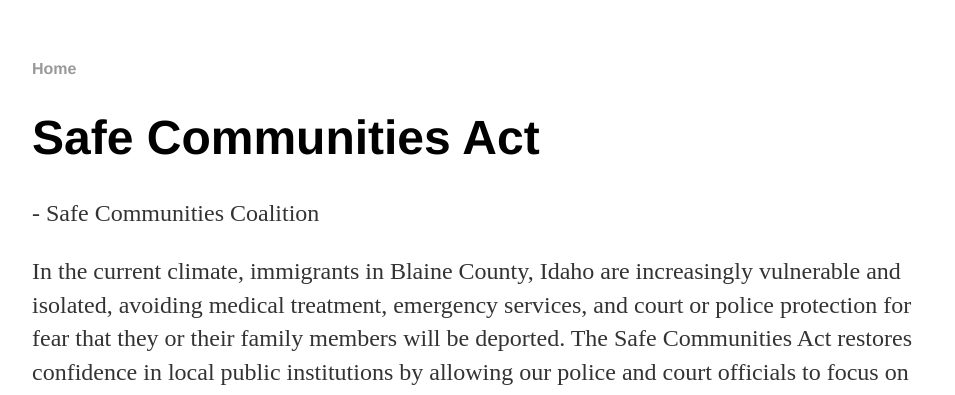
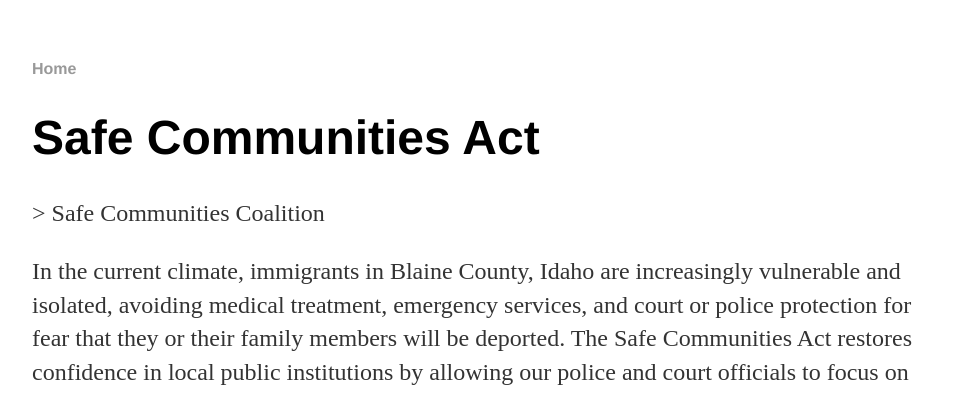
Before and after one commit to love5b/love5b.github.io, a Jekyll site: the page built from index.html, in a window 1280 px wide. Shown: the top 395 px of the page, without its empty margins (160-1115 px from the left). Built offline with Jekyll 4.4.1, drawn with Linux system fonts in a browser that asks for light colours.

```diff
--- a/index.html
+++ b/index.html
@@ -9,7 +9,7 @@ title: Safe Communities Act
 
 
         		<p> <h1>Safe Communities Act</h1> </p>
-			<p> - Safe Communities Coalition </p>
+			<p> > Safe Communities Coalition </p>
 
 			<p>
 			In the current climate, immigrants in Blaine County, Idaho are increasingly vulnerable and isolated, avoiding medical treatment, emergency services,
```
